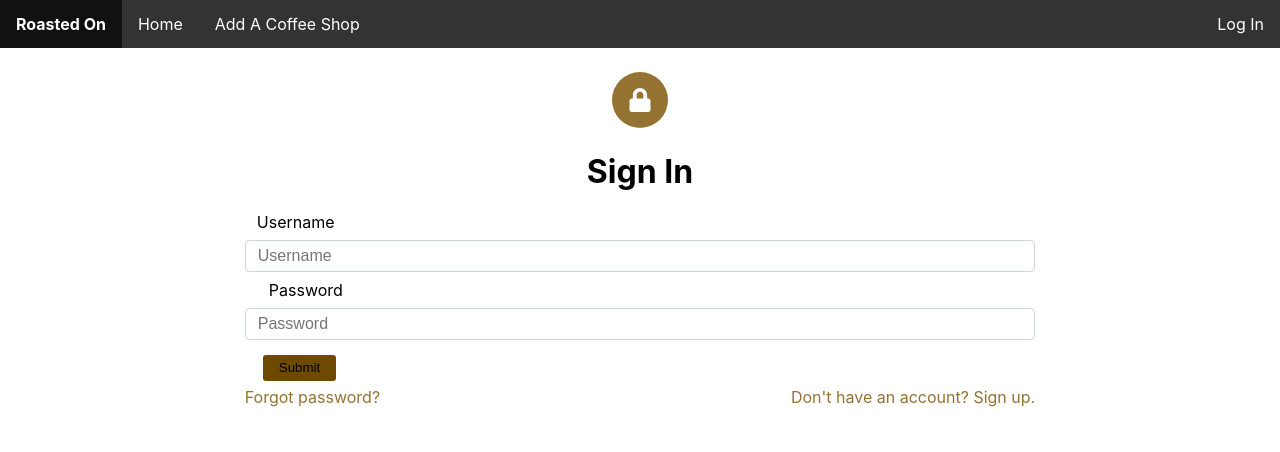
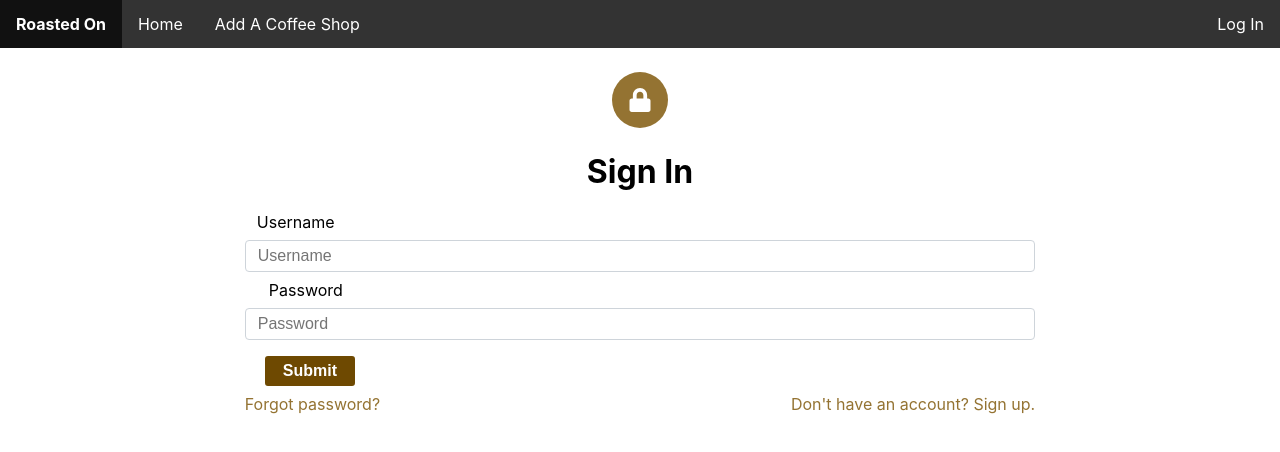
Before and after one commit to t-fa/roastedon, a React (Create React App) app in the folder frontend/: page /login in a window 1280 px wide. Shown: the top 452 px of the page. Built offline with nearby package versions, Linux system fonts and the light colour scheme; no server answers.

Commit message:
Changed button styling

```diff
--- a/frontend/src/styles/Button.js
+++ b/frontend/src/styles/Button.js
@@ -5,7 +5,9 @@ const Button = styled.button`
   background: ${(props) => (props.color ? colors.danger : colors.primary)};
   border-radius: 3px;
   border: 2px solid ${(props) => (props.color ? colors.danger : colors.primary)};
-  color: black;
+  color: white;
+  font-size: 1em;
+  font-weight: bold;
   margin: 0.5em 0.5em 0.5em;
   padding: 0.25em 1em;
 `;
```
